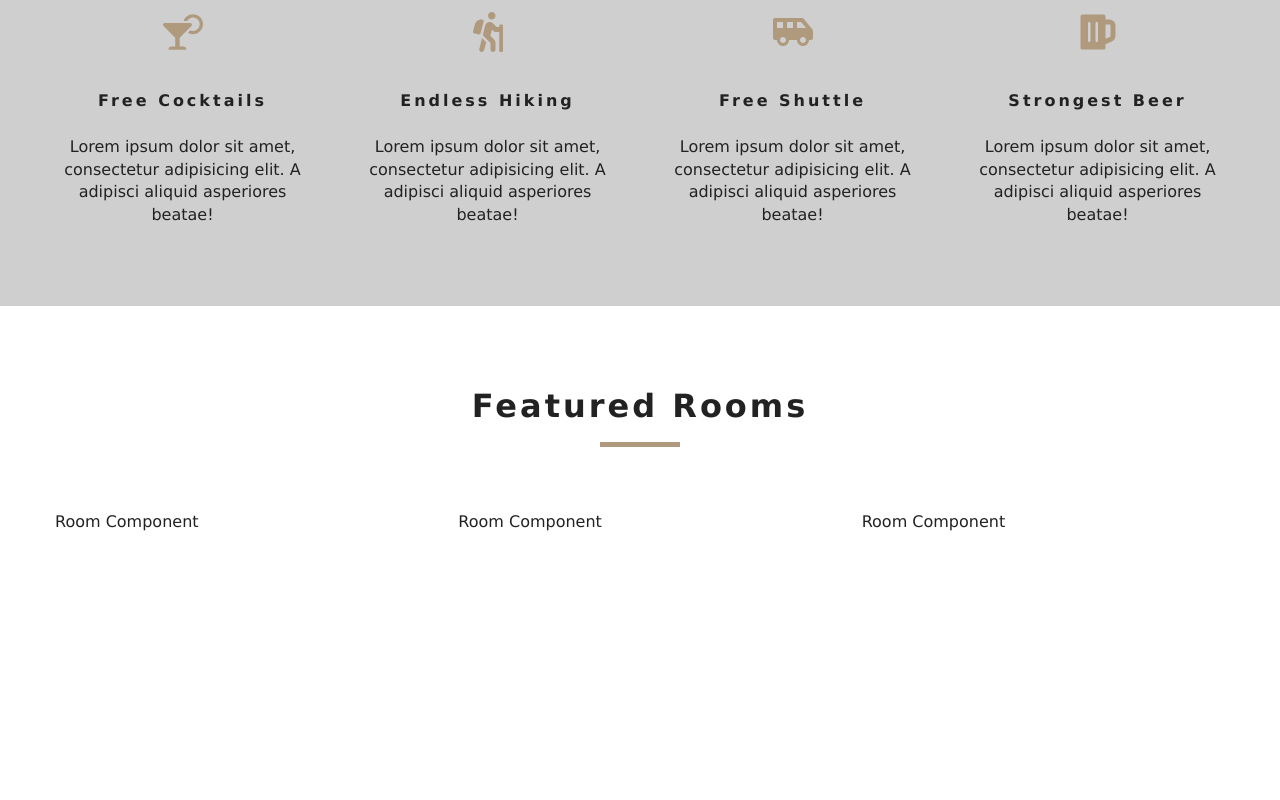
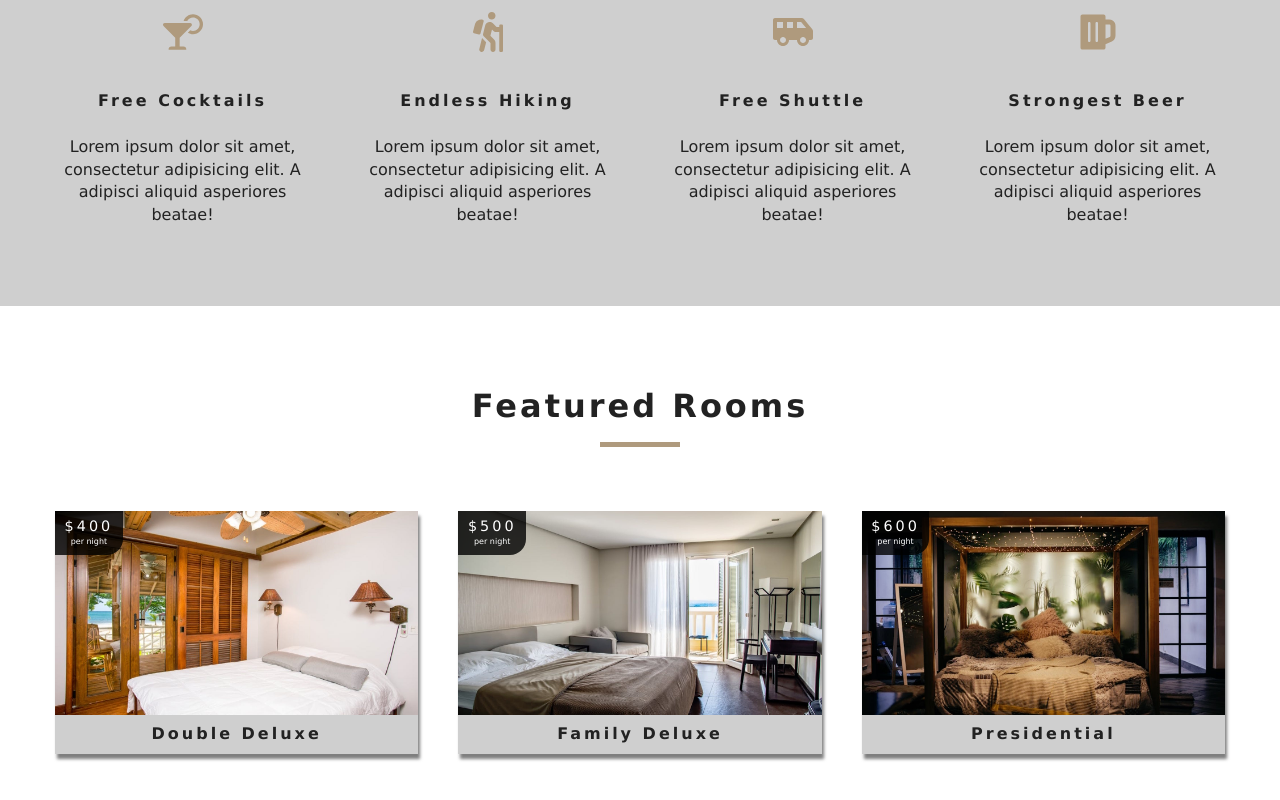
Before and after one commit to mdrizy96/React-Beach-Resort, a React (Create React App) app: page / in a window 1280 px wide. Shown: the part 995-1795 px from the top of the page. Before the commit the page ends 1608 px from the top, so only its background shows below. Built offline with nearby package versions, Linux system fonts and the light colour scheme.

Commit message:
Create Room component and use it to show featured rooms

```diff
--- a/package.json
+++ b/package.json
@@ -3,6 +3,7 @@
   "version": "0.1.0",
   "private": true,
   "dependencies": {
+    "prop-types": "^15.7.2",
     "react": "^16.9.0",
     "react-dom": "^16.9.0",
     "react-icons": "^3.7.0",
--- a/src/components/Room.js
+++ b/src/components/Room.js
@@ -1,11 +1,32 @@
 import React from 'react'
+import {Link} from "react-router-dom";
+import PropTypes from 'prop-types';
+import defaultImg from '../images/room-1.jpeg'
 
-const Room = () => {
+const Room = ({room}) => {
+    const {name, price, slug, images} = room;
     return (
-        <div>
-            Room Component
-        </div>
+        <article className="room">
+            <div className="img-container">
+                <img src={images[0] || defaultImg} alt="Featured room"/>
+                <div className="price-top">
+                    <h6>${price}</h6>
+                    <p>per night</p>
+                </div>
+                <Link to={`/rooms/${slug}`} className="btn-primary room-link">Features</Link>
+            </div>
+            <p className="room-info">{name}</p>
+        </article>
     )
 };
 
+Room.propTypes = {
+    room: PropTypes.shape({
+        name: PropTypes.string.isRequired,
+        slug: PropTypes.string.isRequired,
+        images: PropTypes.arrayOf(PropTypes.string).isRequired,
+        price: PropTypes.number.isRequired,
+    })
+};
+
 export default Room
```
